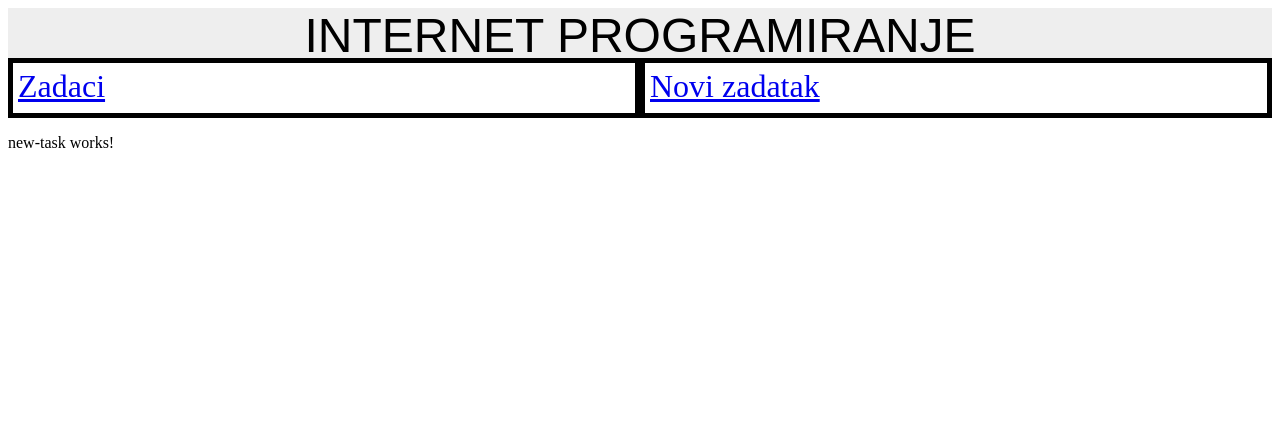
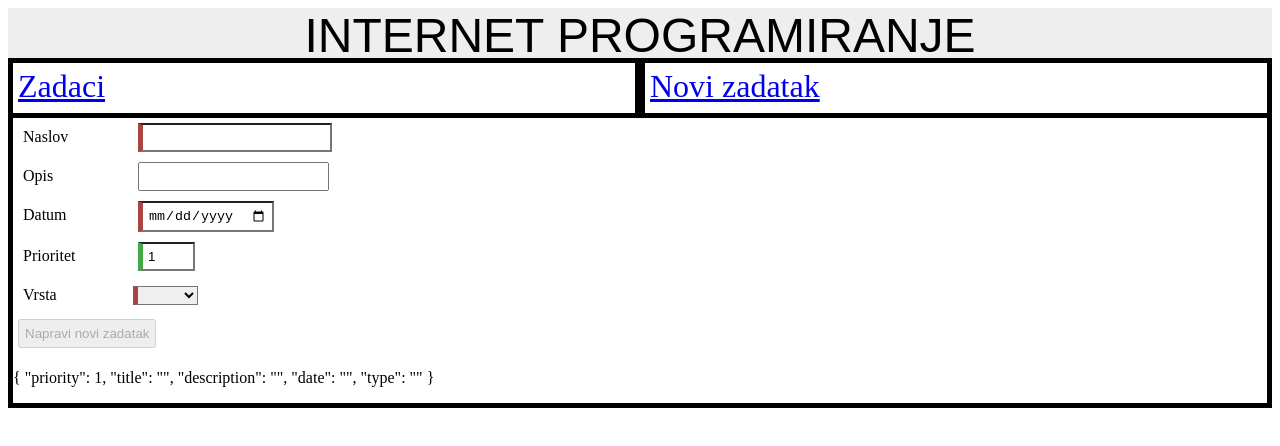
Before and after one commit to KillenX/20220616Zad2, an Angular app: page /novi-zadatak in a window 1280 px wide. Shown: the top 446 px of the page. Built offline with nearby package versions, Linux system fonts and the light colour scheme.

Commit message:
Add tasks

```diff
--- a/src/app/app.component.css
+++ b/src/app/app.component.css
@@ -19,3 +19,9 @@ header {
   height: 40px;
   padding: 5px;
 }
+
+main {
+  border: 5px black;
+  border-style: none solid solid solid;
+  border-collapse: collapse;
+}
--- a/src/app/app.component.html
+++ b/src/app/app.component.html
@@ -7,4 +7,6 @@
     <a routerLink="/novi-zadatak">Novi zadatak</a>
   </div>
 </div>
-<router-outlet></router-outlet>
+<main>
+  <router-outlet></router-outlet>
+</main>
--- a/src/app/new-task/new-task.component.css
+++ b/src/app/new-task/new-task.component.css
@@ -0,0 +1,14 @@
+label {
+  padding: 5px;
+  margin: 5px;
+  display: inline-block;
+  width: 100px;
+}
+input {
+  padding: 5px;
+  margin: 5px;
+}
+button {
+  padding: 5px;
+  margin: 5px;
+}
--- a/src/app/new-task/new-task.component.html
+++ b/src/app/new-task/new-task.component.html
@@ -1 +1,33 @@
-<p>new-task works!</p>
+<form #taskForm="ngForm">
+  <label for="title">Naslov</label>
+  <input name="title" type="text" [(ngModel)]="task.title" required />
+  <br />
+  <label for="description">Opis</label>
+  <input name="description" [(ngModel)]="task.description" type="text" />
+  <br />
+  <label for="date">Datum</label>
+  <input name="date" type="date" [(ngModel)]="task.date" required />
+  <br />
+  <label for="priority">Prioritet</label>
+  <input
+    name="priority"
+    type="number"
+    min="1"
+    max="5"
+    [(ngModel)]="task.priority"
+    required
+    input
+  />
+  <br />
+  <label for="type">Vrsta</label>
+  <select required [(ngModel)]="task.type" name="type">
+    <option value="Posao">Posao</option>
+    <option value="Kuca">Kuca</option>
+    <option value="Ostalo">Ostalo</option>
+  </select>
+  <br />
+  <button type="button" [disabled]="!taskForm.valid" (click)="onSubmit(); taskForm.reset()">
+    Napravi novi zadatak
+  </button>
+  <p>{{ task | json }}</p>
+</form>
--- a/src/app/new-task/new-task.component.ts
+++ b/src/app/new-task/new-task.component.ts
@@ -1,10 +1,32 @@
 import { Component } from '@angular/core';
+import { Task } from 'src/task.type';
+import { TaskProviderService } from '../task-provider.service';
 
 @Component({
-  selector: 'app-new-task',
-  templateUrl: './new-task.component.html',
-  styleUrls: ['./new-task.component.css']
+	selector: 'app-new-task',
+	templateUrl: './new-task.component.html',
+	styleUrls: ['./new-task.component.css']
 })
 export class NewTaskComponent {
+	task: Task = {
+		priority: 1,
+		title: '',
+		description: '',
+		date: '',
+		type: ''
+	}
+	title?: string
+	description?: string
+	type?: string
+	date?: Date
+	priority: number = 1
 
+	submitted = false;
+	constructor(private taskProvider: TaskProviderService) { }
+
+	onSubmit() {
+		this.submitted = true
+		console.log(this.task);
+		this.taskProvider.addTask(this.task)
+	}
 }
--- /dev/null
+++ b/src/app/task-provider.service.ts
@@ -0,0 +1,18 @@
+import { Injectable } from '@angular/core';
+import { Task } from 'src/task.type';
+
+@Injectable({
+	providedIn: 'root'
+})
+export class TaskProviderService {
+	private tasks: Task[] = []
+	constructor() { }
+
+	addTask(task: Task) {
+		this.tasks.push(task)
+	}
+
+	getTasks() {
+		return this.tasks
+	}
+}
--- /dev/null
+++ b/src/assets/forms.css
@@ -0,0 +1,7 @@
+.ng-valid[required], .ng-valid.required  {
+	border-left: 5px solid #42A948; /* green */
+  }
+
+  .ng-invalid:not(form)  {
+	border-left: 5px solid #a94442; /* red */
+  }
--- a/src/index.html
+++ b/src/index.html
@@ -1,11 +1,12 @@
-<!doctype html>
+<!DOCTYPE html>
 <html lang="en">
   <head>
-  <meta charset="utf-8">
+    <meta charset="utf-8" />
     <title>20220616Zad2</title>
-  <base href="/">
-  <meta name="viewport" content="width=device-width, initial-scale=1">
-  <link rel="icon" type="image/x-icon" href="favicon.ico">
+    <base href="/" />
+    <meta name="viewport" content="width=device-width, initial-scale=1" />
+    <link rel="icon" type="image/x-icon" href="favicon.ico" />
+    <link rel="stylesheet" href="assets/forms.css" />
   </head>
   <body>
     <app-root></app-root>
```
Also changed, not shown: src/app/app.module.ts (+6 -3 lines), src/task.type.ts (added, +7 -0 lines), 1 other file (tests, documents, lock files or other folders). Lines whose indentation alone changed are shown as unchanged.
